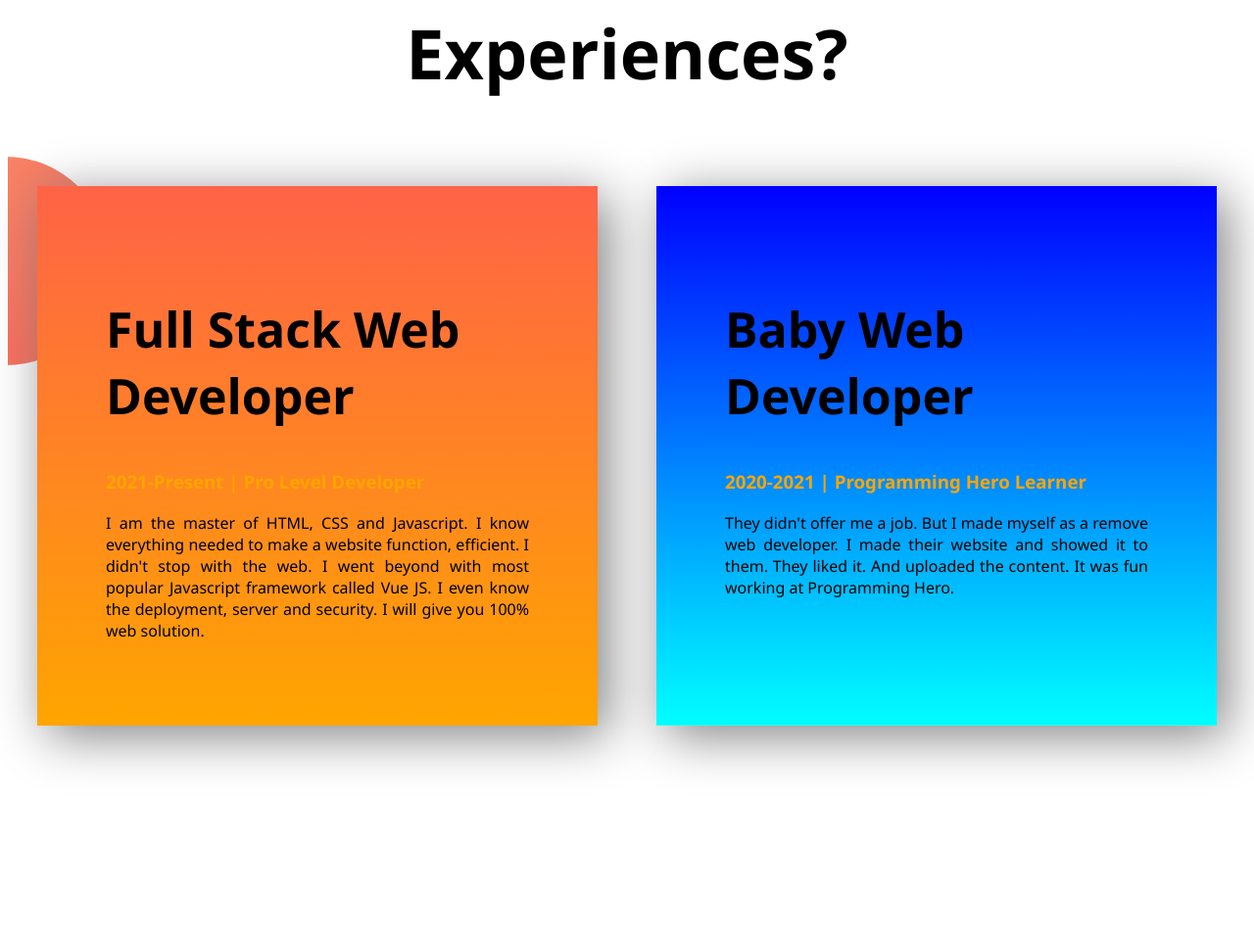
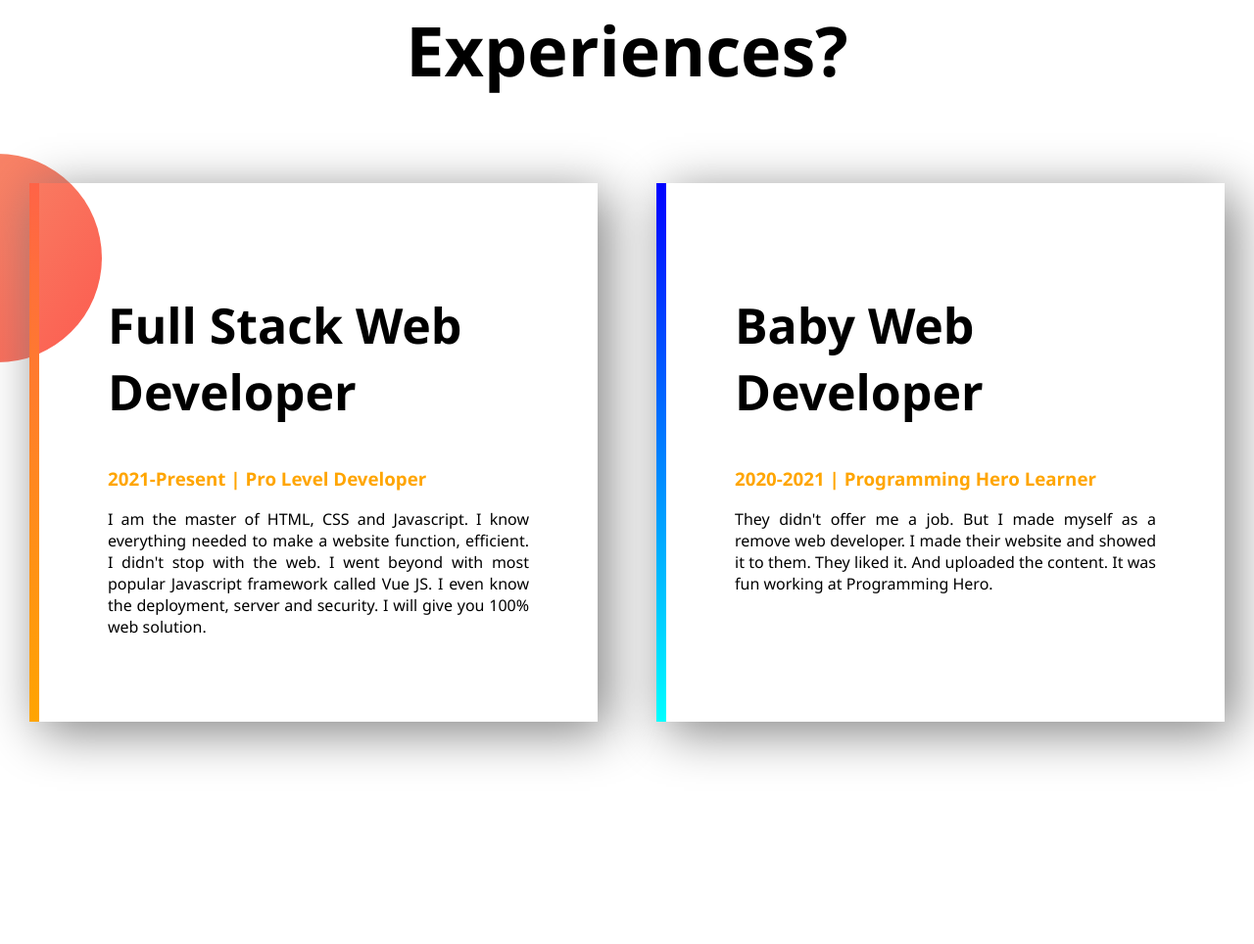
Before and after one commit to Saifulislamshovon/Test-folio, a plain HTML site: page index.html in a window 1280 px wide. Shown: the part 1560-2524 px from the top of the page at 98% size. Drawn offline with Linux system fonts and the light colour scheme.

Commit message:
border slice added

```diff
--- a/style.css
+++ b/style.css
@@ -1,5 +1,6 @@
 body {
     font-family: 'Segoe UI', Tahoma, Geneva, Verdana, sans-serif;
+    margin: 0%;
 }
 
 h1 {
@@ -69,15 +70,17 @@ h2 {
 }
 
 #baby-dev {
-    background-image: linear-gradient(blue, cyan);
+    border-left: 10px solid;
+    border-image: linear-gradient(blue, cyan);
     border-image-slice: 1;
-    background-position: left;
-
 
 }
 
 #full-stack {
-    background-image: linear-gradient(tomato, orange);
+    border-left: 10px solid;
+    border-image: linear-gradient(tomato, orange);
+    border-image-slice: 1;
+
 }
 
 .resume-button {
```
